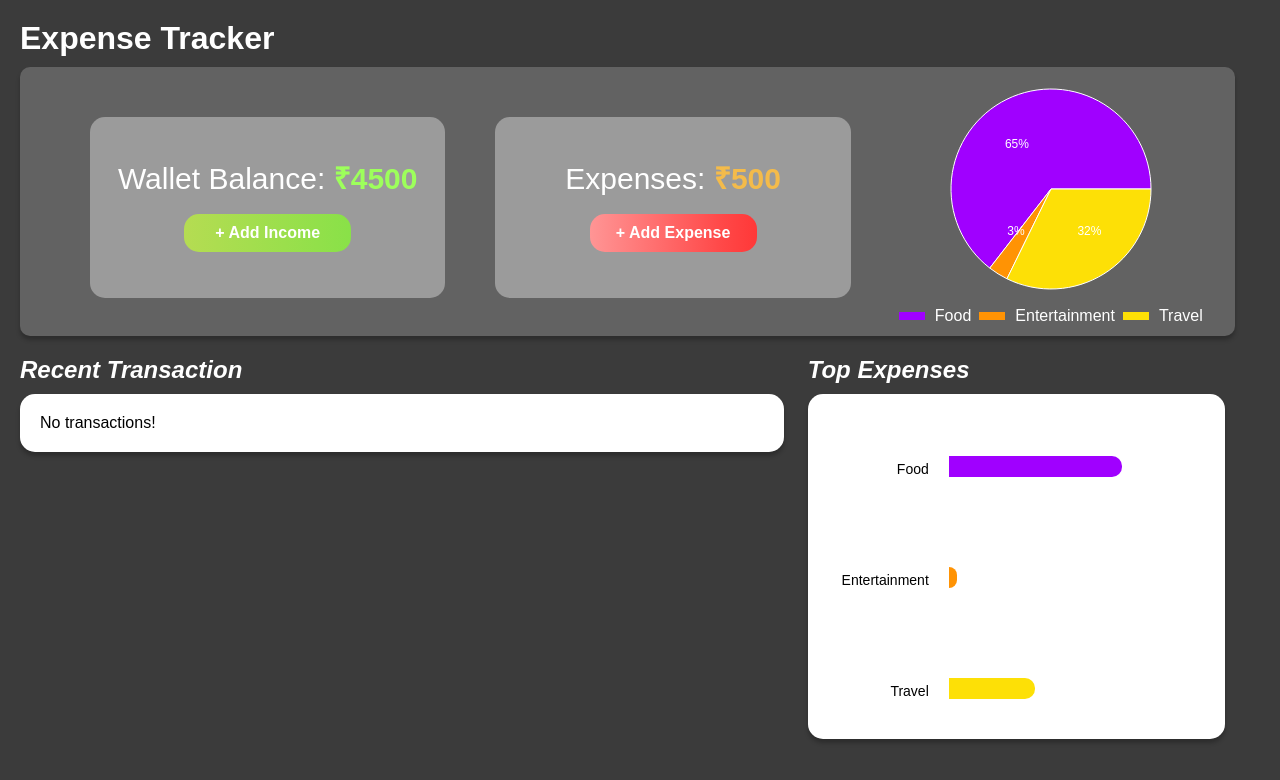
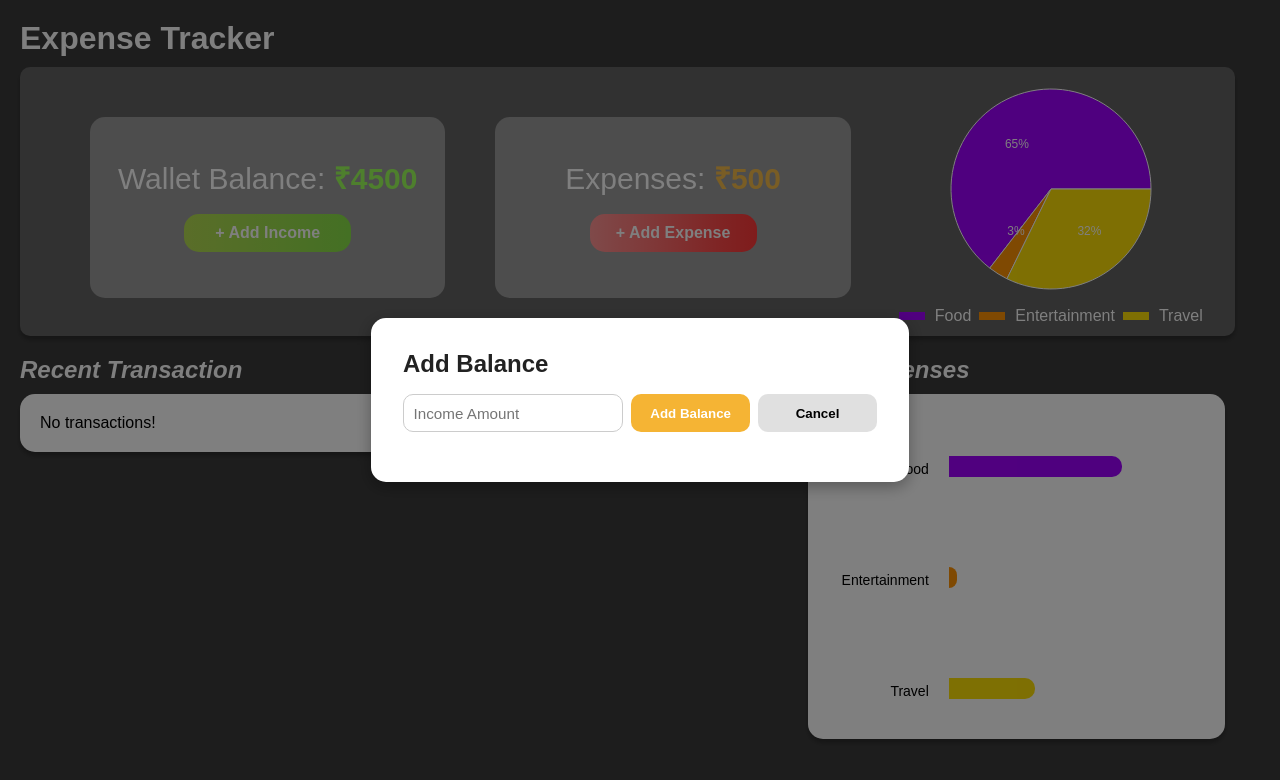
Before and after one commit to rajvipulraj401/xpenseTracker, a React (Vite) app: page / in a window 1280 px wide. Both pictures are taken after a click on the button "+ Add Income". Shown: the top 780 px of the page. Built offline with nearby package versions, Linux system fonts and the light colour scheme.

Commit message:
Added modal

```diff
--- a/src/App.jsx
+++ b/src/App.jsx
@@ -1,9 +1,17 @@
 import React, { useState } from "react";
 import Display from "./components/Display/Display";
 import TopExpensesCard from "./components/TopExpensesCard/TopExpensesCard";
-
+import IncomeModal from "./components/IncomeModal/IncomeModal";
+import ExpenseModal from "./components/ExpenseModal/ExpenseModal";
 import "./App.css";
 import RecentTransaction from "./components/RecentTransaction/RecentTransaction";
+
+const App = () => {
+  const [isIncomeModalOpen, setIsIncomeModalOpen] = useState(false);
+  const [isExpenseModalOpen, setIsExpenseModalOpen] = useState(false);
+  // ---All hooks ---
+
+  // ---All funct below---
 
   const pieChartData = [
     { name: "Food", value: 400 },
@@ -14,16 +22,19 @@ const pieChartData = [
   // All the clicks declared here
 
   const handleAddIncomeClick = () => {
-  // Now on click of this button we want to open the modeal
-};
-const handleAddExpenseClick = () => {
-  // Now on click of this button we want to open the modeal
+    console.log("click hua addincome");
+    // Now on click of this button we want to open the modal
+    setIsIncomeModalOpen(true);
   };
 
-const App = () => {
-  // ---All hooks ---
+  const handleAddExpenseClick = () => {
+    console.log("click hua balance");
+    // Now on click of this button we want to open the modal
+    setIsExpenseModalOpen(true);
+  };
 
-  // ---All funct below---
+  // Ab modal ko return ke andar conditionally render karo —
+  // kyunki state change ke baad hi UI me modal dikhega. AUR jo return ke andar hota hai whi ui me dikhta hai👆🏼👆🏼 👇🏼👇🏼👇🏼👇🏼👇🏼
 
   return (
     <>
@@ -52,6 +63,36 @@ const App = () => {
             <TopExpensesCard pieChartData={pieChartData}></TopExpensesCard>
           </section>
         </div>
+
+        {/* 👇🏼👇🏼👇🏼👇🏼👇🏼👇🏼👇🏼ADDED MODAL below to render it onscreen 👇🏼👇🏼👇🏼👇🏼👇🏼👇🏼👇🏼👇🏼👇🏼👇🏼👇🏼*/}
+
+        {/* {isIncomeModalOpen && (
+          <Modal
+            title="Add Balance"
+            type="income"
+            onClose={() => setIsIncomeModalOpen(false)}
+          />
+        )}
+
+        {isExpenseModalOpen && (
+          <Modal
+            title="Add Expense"
+            type="expense"
+            onClose={() => setIsExpenseModalOpen(false)}
+          />
+        )} */}
+
+        {/* Render Income Modal */}
+        {isIncomeModalOpen && (
+          <IncomeModal onClose={() => setIsIncomeModalOpen(false)} />
+        )}
+
+        {/* Render Expense Modal */}
+        {isExpenseModalOpen && (
+          <ExpenseModal onClose={() => setIsExpenseModalOpen(false)} />
+        )}
+
+        {/* 👆🏼👆🏼👆🏼👆🏼👆🏼👆🏼👆🏼👆🏼👆🏼 ADDED MODAL Above to render it onscreen 👆🏼👆🏼👆🏼👆🏼👆🏼👆🏼👆🏼*/}
       </div>
     </>
   );
--- a/src/components/Card/Card.module.css
+++ b/src/components/Card/Card.module.css
@@ -25,6 +25,7 @@
   font-size: 16px;
   font-weight: 700;
   color: rgba(255, 255, 255, 1);
+  cursor: pointer;
 }
 
 .cardTitle {
--- /dev/null
+++ b/src/components/ExpenseModal/ExpenseModal.jsx
@@ -0,0 +1,47 @@
+import React from "react";
+import styles from "./ExpenseModal.module.css";
+
+const ExpenseModal = ({ onClose }) => {
+  return (
+    <div className={styles.modalOverlay}>
+      <div className={styles.expenseModalContent}>
+        <h2>Add Expenses</h2>
+
+        <div className={styles.formRow}>
+          <input
+            type="text"
+            placeholder="Title"
+            className={styles.inputField}
+          />
+          <input
+            type="number"
+            placeholder="Price"
+            className={styles.inputField}
+          />
+        </div>
+
+        <div className={styles.formRow}>
+          <input
+            type="text"
+            placeholder="Select Category"
+            className={styles.inputField}
+          />
+          <input
+            type="text"
+            placeholder="dd/mm/yyyy"
+            className={styles.inputField}
+          />
+        </div>
+
+        <div className={styles.buttonRow}>
+          <button className={styles.addBtn}>Add Expense</button>
+          <button className={styles.cancelBtn} onClick={onClose}>
+            Cancel
+          </button>
+        </div>
+      </div>
+    </div>
+  );
+};
+
+export default ExpenseModal;
--- /dev/null
+++ b/src/components/ExpenseModal/ExpenseModal.module.css
@@ -0,0 +1,85 @@
+.modalOverlay {
+  position: fixed;
+  top: 0;
+  left: 0;
+  width: 100vw;
+  height: 100vh;
+  background-color: rgba(0, 0, 0, 0.5);
+  display: flex;
+  justify-content: center;
+  align-items: center;
+  z-index: 999;
+}
+
+.expenseModalContent {
+  width: 538px;
+  height: 335px;
+
+  background-color: white;
+  padding: 3rem;
+  border-radius: 15px;
+  /* width: 350px; */
+  max-width: 90%;
+  box-shadow: 0 5px 15px rgba(0, 0, 0, 0.3);
+}
+
+.expenseModalContent h2 {
+  margin-bottom: 2rem;
+  color: #222;
+}
+
+.formRow {
+  display: flex;
+  gap: 1rem;
+  margin-bottom: 1rem;
+}
+
+.formRow .inputField {
+  /* flex: 1; */
+
+  width: 50%;
+  padding: 0.6rem;
+  border-radius: 10px;
+  border: 1px solid #ccc;
+  font-size: 0.95rem;
+}
+
+.buttonRow {
+  display: flex;
+  /* width: 100%; */
+  gap: 1rem;
+  /* justify-content: space-between; */
+}
+
+.addBtn {
+  /* flex: 1; */
+  width: 50%;
+  padding: 0.6rem;
+  background-color: #f5b434;
+  border: none;
+  border-radius: 10px;
+  font-weight: bold;
+  color: white;
+  cursor: pointer;
+  transition: 0.3s;
+}
+
+.cancelBtn {
+  /* flex: 1; */
+  width: 50%;
+  padding: 0.6rem;
+  background-color: #e0e0e0;
+  border: none;
+  border-radius: 10px;
+  font-weight: bold;
+  cursor: pointer;
+  transition: 0.3s;
+}
+
+.addBtn:hover {
+  background-color: #f3a81c;
+}
+
+.cancelBtn:hover {
+  background-color: #cfcfcf;
+}
--- /dev/null
+++ b/src/components/IncomeModal/IncomeModal.jsx
@@ -0,0 +1,26 @@
+import React from "react";
+import styles from "./IncomeModal.module.css";
+
+const IncomeModal = ({ onClose }) => {
+  return (
+    <div className={styles.modalOverlay}>
+      <div className={styles.incomeModalContent}>
+        <h2>Add Balance</h2>
+
+        <div className={styles.buttonRow}>
+          <input
+            type="number"
+            placeholder="Income Amount"
+            className={styles.inputField}
+          />
+          <button className={styles.addBtn}>Add Balance</button>
+          <button className={styles.cancelBtn} onClick={onClose}>
+            Cancel
+          </button>
+        </div>
+      </div>
+    </div>
+  );
+};
+
+export default IncomeModal;
--- /dev/null
+++ b/src/components/IncomeModal/IncomeModal.module.css
@@ -0,0 +1,77 @@
+.modalOverlay {
+  position: fixed;
+  top: 0;
+  left: 0;
+  width: 100vw;
+  height: 100vh;
+  background-color: rgba(0, 0, 0, 0.5);
+  display: flex;
+  justify-content: center;
+  align-items: center;
+  z-index: 999;
+}
+
+.incomeModalContent {
+  background-color: white;
+  padding: 2rem;
+  /* padding: 1rem; */
+  border-radius: 15px;
+  /* width: 350px; */
+
+  width: 538px;
+  height: 164px;
+
+  max-width: 90%;
+  box-shadow: 0 5px 15px rgba(0, 0, 0, 0.3);
+}
+
+.incomeModalContent h2 {
+  margin-bottom: 1rem;
+  color: #222;
+}
+
+.inputField {
+  /* width: 100%; */
+  padding: 0.6rem;
+  border-radius: 10px;
+  border: 1px solid #ccc;
+  font-size: 0.95rem;
+  margin-right: 0.5rem;
+}
+
+.buttonRow {
+  display: flex;
+  justify-content: space-between;
+}
+
+.addBtn {
+  flex: 1;
+  margin-right: 0.5rem;
+  padding: 0.6rem;
+  background-color: #f5b434;
+  border: none;
+  border-radius: 10px;
+  font-weight: bold;
+  color: white;
+  cursor: pointer;
+  transition: 0.3s;
+}
+
+.cancelBtn {
+  flex: 1;
+  padding: 0.6rem;
+  background-color: #e0e0e0;
+  border: none;
+  border-radius: 10px;
+  font-weight: bold;
+  cursor: pointer;
+  transition: 0.3s;
+}
+
+.addBtn:hover {
+  background-color: #f3a81c;
+}
+
+.cancelBtn:hover {
+  background-color: #cfcfcf;
+}
--- a/src/components/TopExpensesCard/TopExpensesCard.jsx
+++ b/src/components/TopExpensesCard/TopExpensesCard.jsx
@@ -4,7 +4,7 @@ import styles from "./TopExpensesCard.module.css";
 const TopExpensesCard = ({ pieChartData }) => {
   // So we get array of objects
 
-  console.log(pieChartData);
+  // console.log(pieChartData);
 
   const total = pieChartData.reduce((acc, item) => acc + item.value, 0);
 
```
Also changed, not shown: src/components/Modal/Modal.css (added, +54 -0 lines), src/components/Modal/Modal.jsx (added, +33 -0 lines), src/components/Modal/Modal.module.css (added). Lines whose indentation alone changed are shown as unchanged.
